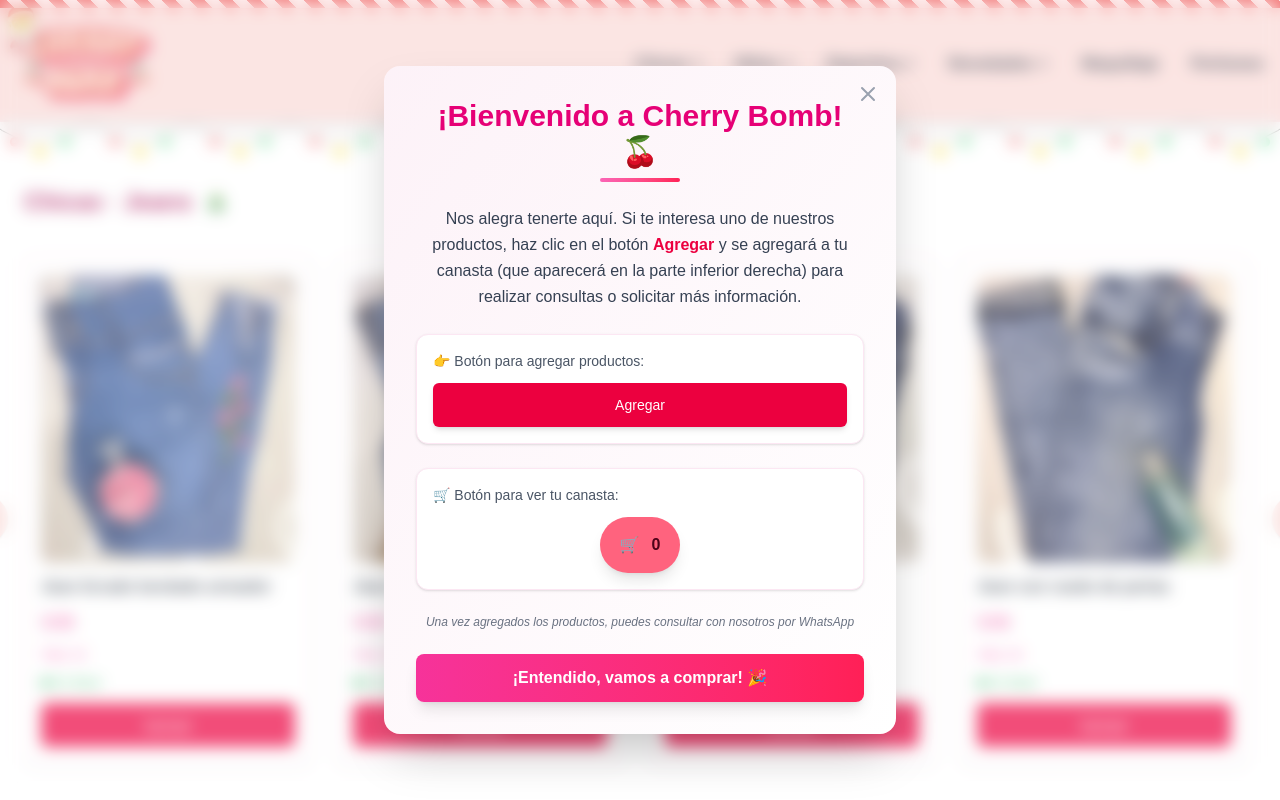
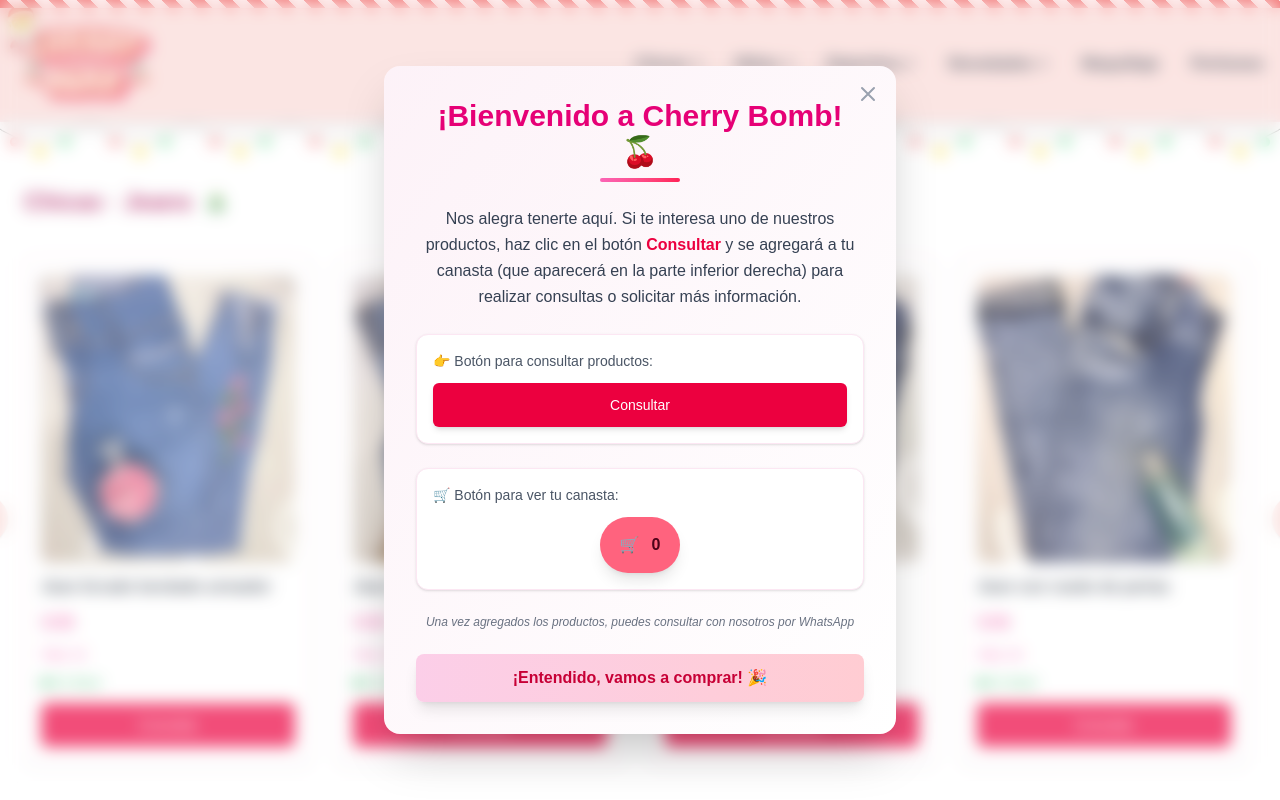
Before and after one commit to DiegoAndresAvalos/cherry-bomb, a Next.js app: page / in a window 1280 px wide. Shown: the top 800 px of the page. Built offline with nearby package versions, Linux system fonts and the light colour scheme.

Commit message:
Cambiar botones 'Agregar' por 'Consultar' y aplicar estilo pastel al botón del modal

```diff
--- a/src/components/ProductCard.jsx
+++ b/src/components/ProductCard.jsx
@@ -84,7 +84,7 @@ export default function ProductCard({ product }) {
               : "bg-rose-600 hover:bg-rose-700 text-white"
           }`}
         >
-          {!inStock ? "No Disponible" : isSelected ? "Desagregar" : "Agregar"}
+          {!inStock ? "No Disponible" : isSelected ? "Quitar" : "Consultar"}
         </button>
       </div>
 
--- a/src/components/WelcomeModal.jsx
+++ b/src/components/WelcomeModal.jsx
@@ -49,18 +49,18 @@ export default function WelcomeModal() {
         <div className="space-y-6">
           <p className="text-gray-700 text-center leading-relaxed">
             Nos alegra tenerte aquí. Si te interesa uno de nuestros productos,
-            haz clic en el botón <span className="font-semibold text-rose-600">Agregar</span> y
+            haz clic en el botón <span className="font-semibold text-rose-600">Consultar</span> y
             se agregará a tu canasta (que aparecerá en la parte inferior derecha) para realizar consultas
             o solicitar más información.
           </p>
 
-          {/* Ejemplo del botón Agregar */}
+          {/* Ejemplo del botón Consultar */}
           <div className="bg-white rounded-xl p-4 shadow-sm border border-pink-100">
             <p className="text-sm text-gray-600 mb-3 font-medium">
-              👉 Botón para agregar productos:
+              👉 Botón para consultar productos:
             </p>
             <button className="w-full bg-rose-600 hover:bg-rose-700 text-white rounded-md py-3 text-sm font-medium transition shadow-md">
-              Agregar
+              Consultar
             </button>
           </div>
 
@@ -84,7 +84,7 @@ export default function WelcomeModal() {
         {/* Botón de continuar */}
         <button
           onClick={handleClose}
-          className="mt-6 w-full bg-gradient-to-r from-pink-500 to-rose-500 hover:from-pink-600 hover:to-rose-600 text-white rounded-lg py-3 font-semibold transition shadow-lg"
+          className="mt-6 w-full bg-gradient-to-r from-pink-200 to-rose-200 hover:from-pink-300 hover:to-rose-300 text-rose-700 rounded-lg py-3 font-semibold transition shadow-lg"
         >
           ¡Entendido, vamos a comprar! 🎉
         </button>
```
